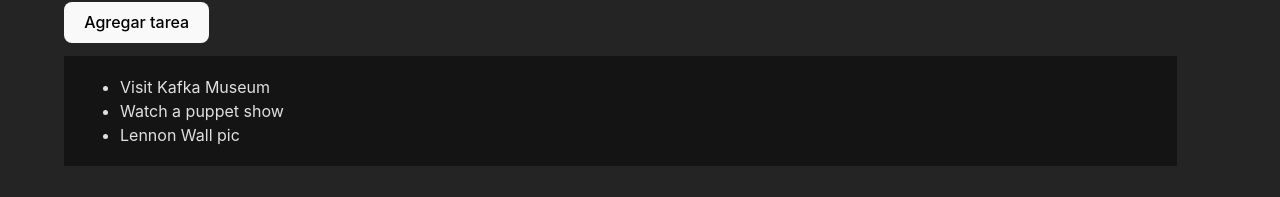
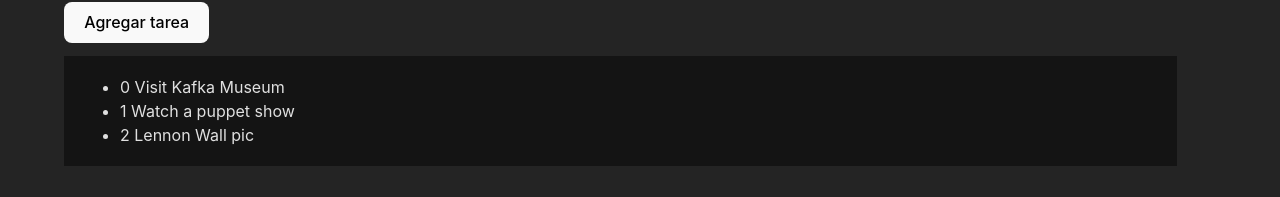
Before and after one commit to topoescobar/react-hooks-practice, a React (Create React App) app: page / in a window 1280 px wide. Shown: the part 307-504 px from the top of the page. Built offline with nearby package versions, Linux system fonts and the light colour scheme.

Commit message:
correciones

```diff
--- a/src/components/Memo.jsx
+++ b/src/components/Memo.jsx
@@ -45,7 +45,8 @@
 
 const expensiveCalculation = (num) => {
   console.log('Calculating...');
-  for (let i = 0; i < 100000000; i++) {
+  let largeNum = 100; //usar 1000000000 sin useMemo para ver la diferencia
+  for (let i = 0; i < largeNum; i++) {
     num += 1;
   }
   return num;
--- a/src/components/use-reducer/TaskList.jsx
+++ b/src/components/use-reducer/TaskList.jsx
@@ -6,7 +6,9 @@
       <div className="result">
         <ul>
           {tasksArr.map((task) => (
-            <li key={task.id}> {task.title} </li>
+            <li key={task.id}>
+              {task.id} {task.title}
+            </li>
           ))}
         </ul>
       </div>
--- a/src/components/use-reducer/UseReducer.jsx
+++ b/src/components/use-reducer/UseReducer.jsx
@@ -3,13 +3,7 @@
 import AddTask from './AddTask';
 import TaskList from './TaskList';
 
-const initialTasks = [
-  { id: 0, title: 'Visit Kafka Museum', done: true },
-  { id: 1, title: 'Watch a puppet show', done: false },
-  { id: 2, title: 'Lennon Wall pic', done: false },
-];
-let nextId = 3;
-
+// la funcion reducer puede venir de otro componente por props
 function tasksReducer(tasks, action) {
   switch (action.type) {
     case 'add': {
@@ -25,13 +19,21 @@
   }
 }
 
-export default function UseReducer() {
+//array para reducer
+const initialTasks = [
+  { id: 0, title: 'Visit Kafka Museum', done: true },
+  { id: 1, title: 'Watch a puppet show', done: false },
+  { id: 2, title: 'Lennon Wall pic', done: false },
+];
+let maxId = initialTasks.length;
+
+export default function reducerComponent() {
   const [tasks, dispatch] = useReducer(tasksReducer, initialTasks);
 
   const addTask = (title) => {
     dispatch({
       type: 'add',
-      id: nextId++,
+      id: maxId++,
       title: title,
     });
   };
```
